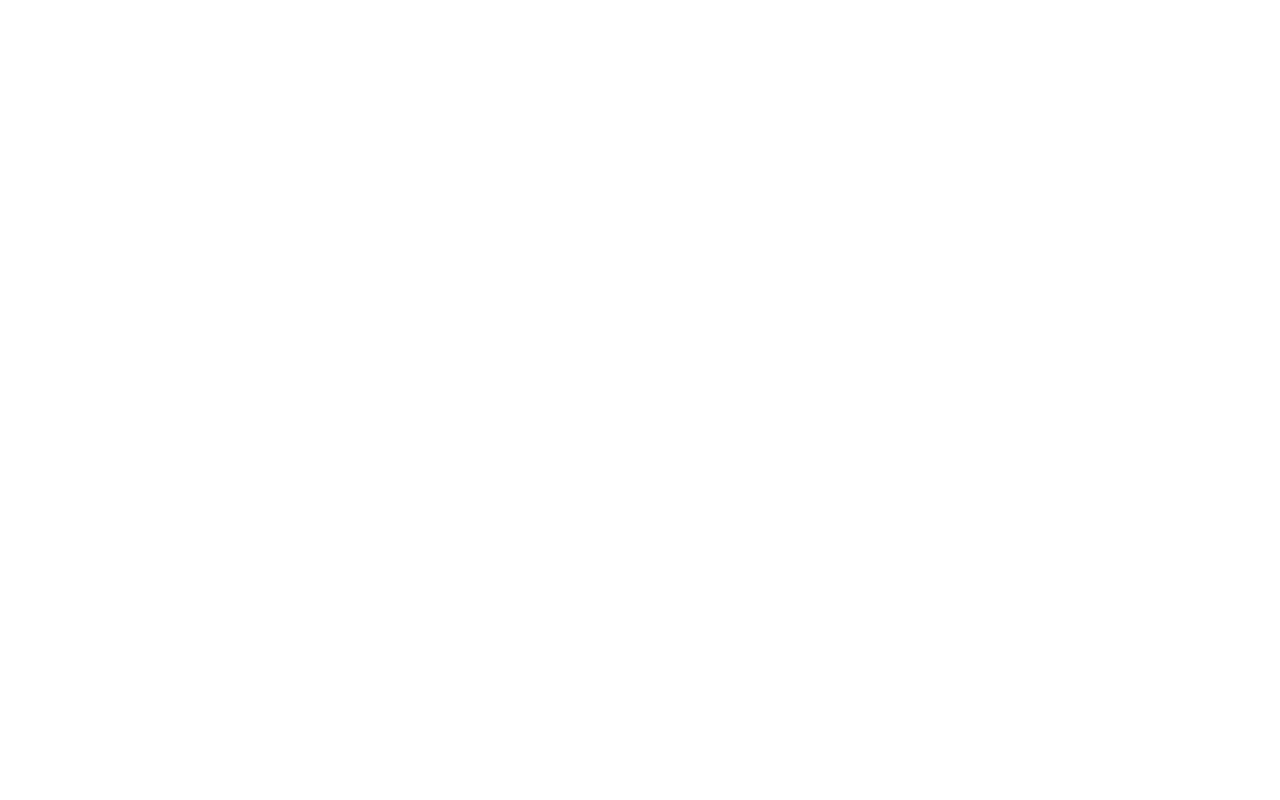
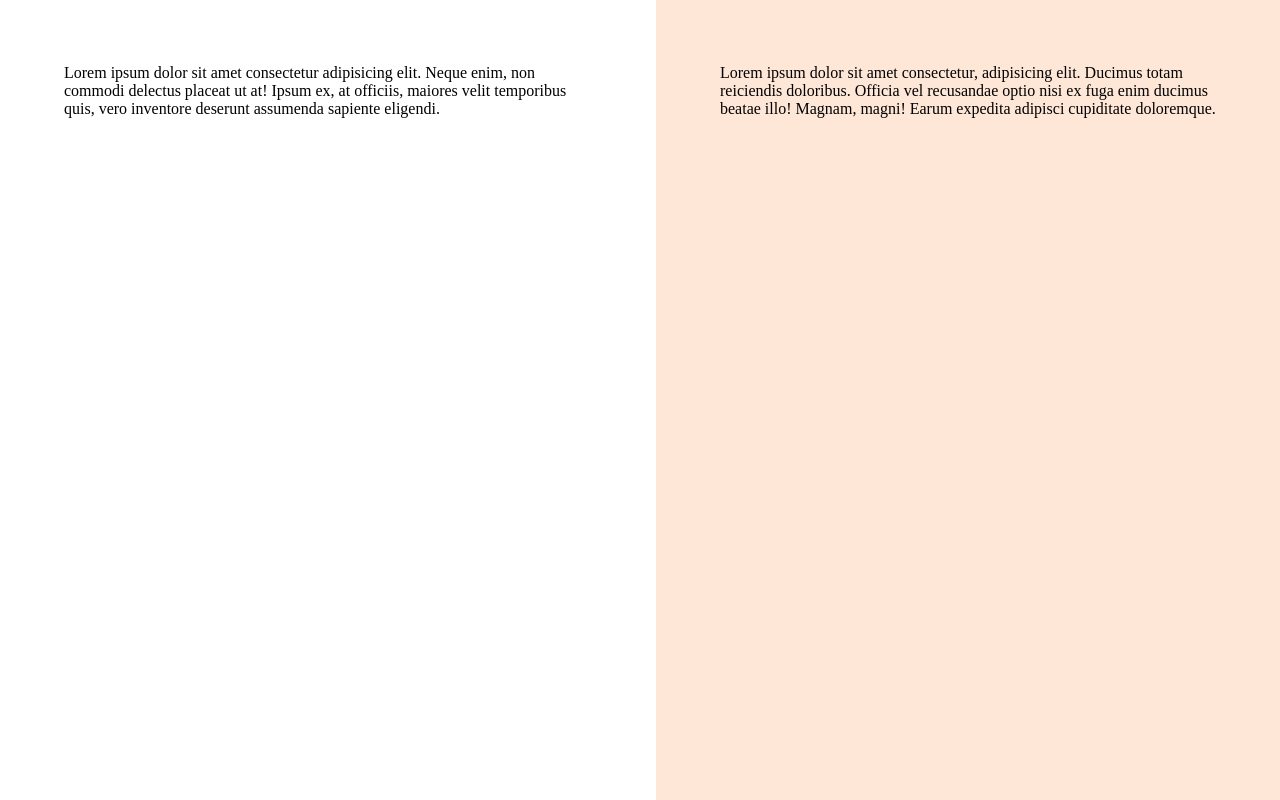
Before and after one commit to pinajuan/pagina-forms-de-matricula, a plain HTML site: page index.html in a window 1280 px wide. Drawn offline with Linux system fonts and the light colour scheme.

Commit message:
layout css

```diff
--- a/index.html
+++ b/index.html
@@ -10,6 +10,14 @@
   <link rel="stylesheet" href="styles/index.css">
 </head>
 <body>
-
+  <div id="app">
+    <main>
+      <div class="main-container">Lorem ipsum dolor sit amet consectetur adipisicing elit. Neque enim, non commodi delectus placeat ut at! Ipsum ex, at officiis, maiores velit temporibus quis, vero inventore deserunt assumenda sapiente eligendi.</div>
+    </main>
+    <aside>
+      <div class="aside-container">Lorem ipsum dolor sit amet consectetur, adipisicing elit. Ducimus totam reiciendis doloribus. Officia vel recusandae optio nisi ex fuga enim ducimus beatae illo! Magnam, magni! Earum expedita adipisci cupiditate doloremque.
+      </div>
+    </aside>
+  </div>
 </body>
 </html>
--- a/styles/global.css
+++ b/styles/global.css
@@ -1,3 +1,9 @@
+* {
+  padding: 0;
+  margin: 0;
+  box-sizing: border-box;
+}
+
 :root {
   --font-family: 'Poppins', sans-serif;
   --text: 400 1rem/1.5 var(--font-family);
@@ -17,3 +23,7 @@
 
   --semantic-error: #DC2626;
 }
+
+body {
+  overflow: hidden;
+}
--- a/styles/index.css
+++ b/styles/index.css
@@ -1 +1,2 @@
 @import url(global.css);
+@import url(layout.css);
--- /dev/null
+++ b/styles/layout.css
@@ -0,0 +1,27 @@
+#app {
+  display: grid;
+  grid-template-columns: 51.25% 48.75%;
+
+  height: 100vh;
+  overflow: hidden;
+}
+
+main {
+  overflow: auto;
+  padding: 4rem;
+
+  & .main-container {
+    max-width: 33rem;
+    margin-left: auto;
+  }
+
+}
+
+aside {
+  background-color: var(--surface-secondary);
+  padding: 4rem;
+
+  & .aside-container {
+    max-width: 31rem;
+  }
+}
```
